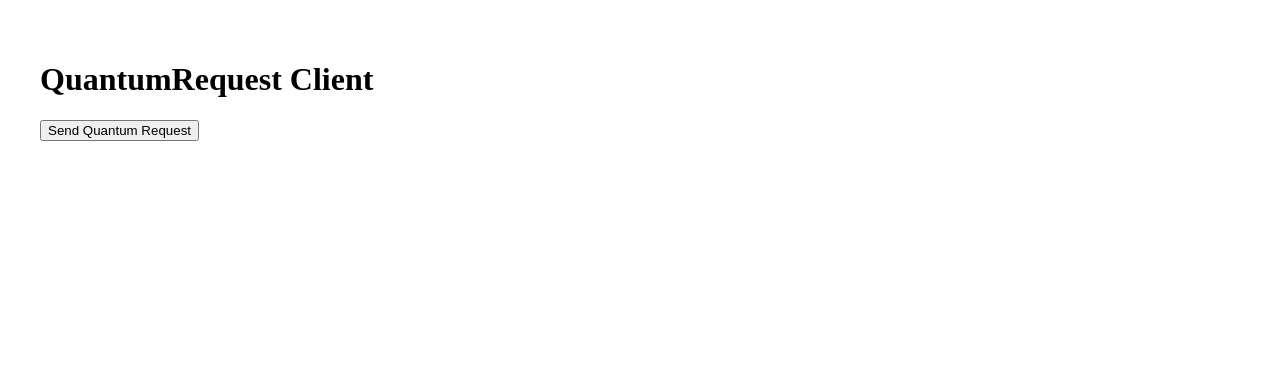
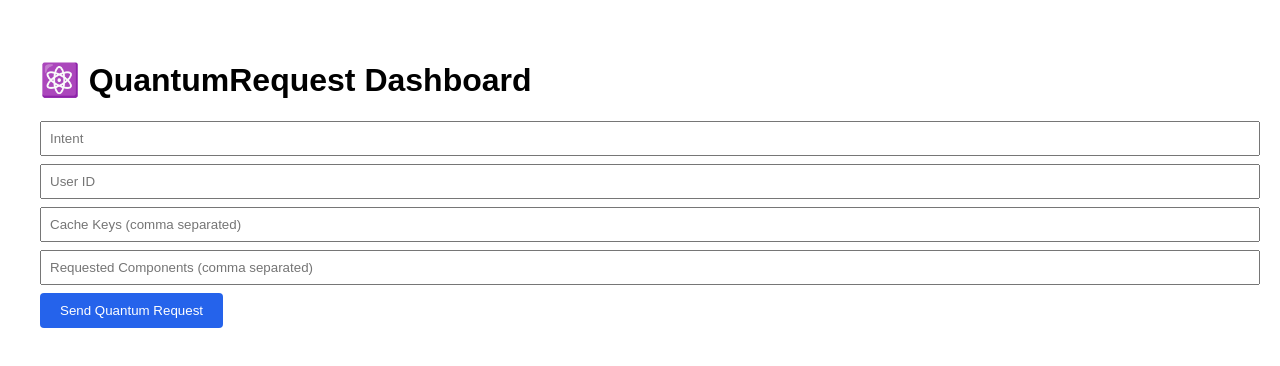
Before and after one commit to Leonydis139/Api, a React (Vite) app: page / in a window 1280 px wide. Shown: the top 366 px of the page. Built offline with nearby package versions, Linux system fonts and the light colour scheme.

Commit message:
Update main.jsx

```diff
--- a/src/main.jsx
+++ b/src/main.jsx
@@ -1,23 +1,9 @@
 import React from 'react';
 import ReactDOM from 'react-dom/client';
-import { sendQuantumRequest } from './QuantumRequestClient';
+import QuantumRequestDashboard from './QuantumRequestDashboard';
 
-const App = () => {
-  const handleClick = async () => {
-    try {
-      const result = await sendQuantumRequest();
-      alert(JSON.stringify(result, null, 2));
-    } catch (err) {
-      alert(err.message);
-    }
-  };
-
-  return (
-    <div style={{ padding: '2rem' }}>
-      <h1>QuantumRequest Client</h1>
-      <button onClick={handleClick}>Send Quantum Request</button>
-    </div>
-  );
-};
-
-ReactDOM.createRoot(document.getElementById('root')).render(<App />);
+ReactDOM.createRoot(document.getElementById('root')).render(
+  <React.StrictMode>
+    <QuantumRequestDashboard />
+  </React.StrictMode>
+);
```
